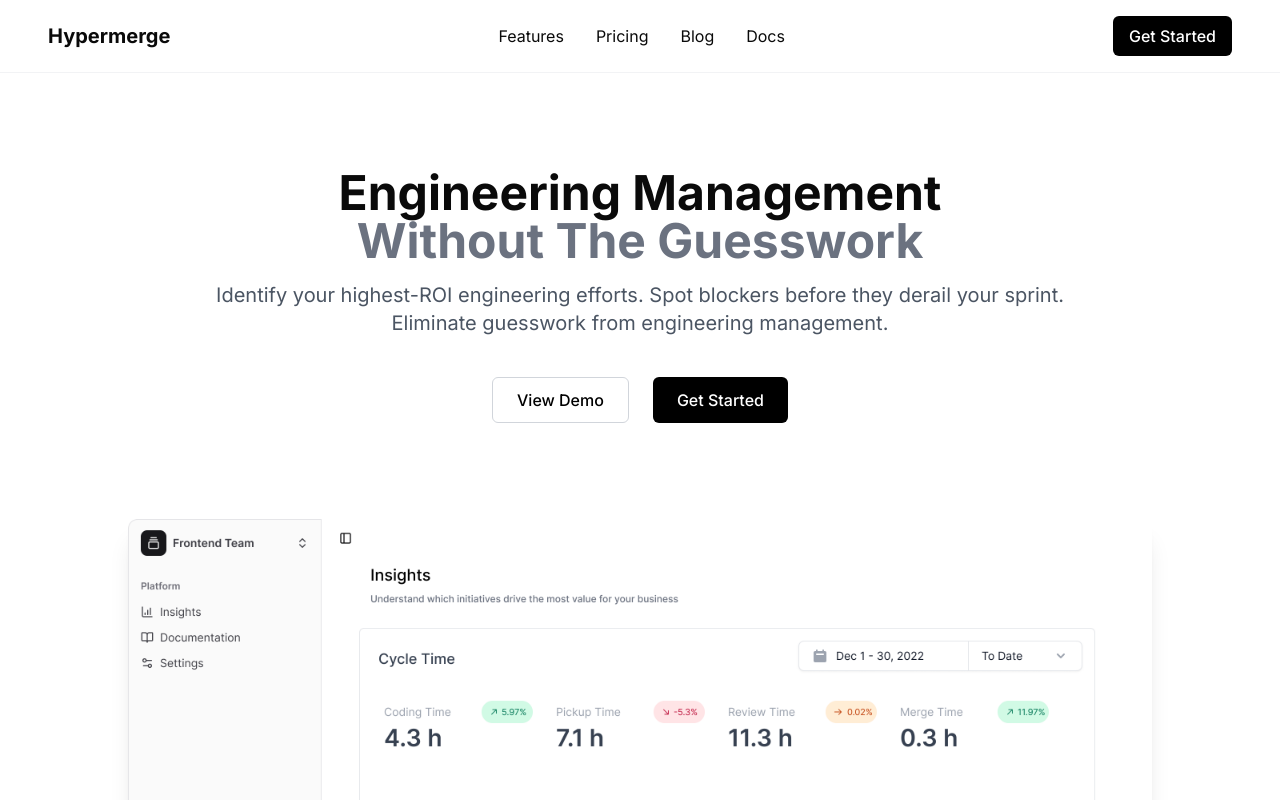
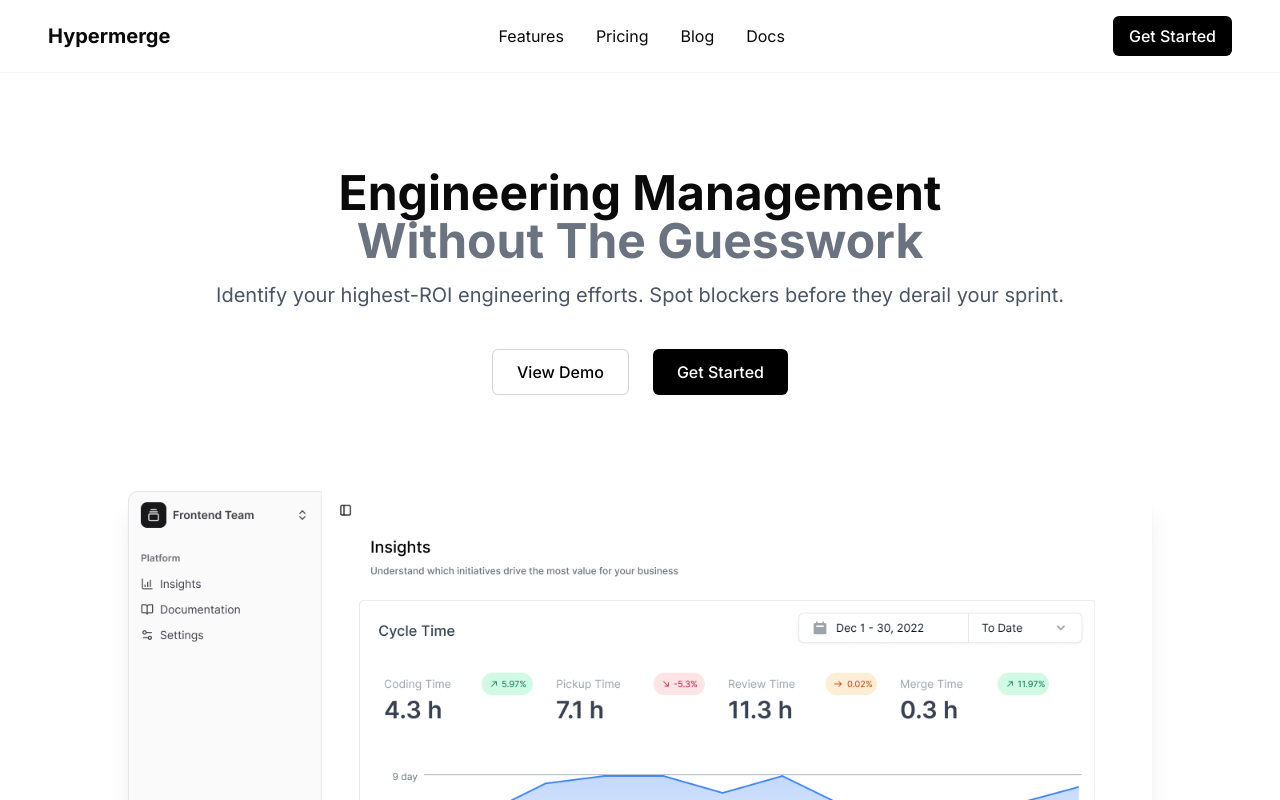
Before and after one commit to wizenheimer/hypermerge, a Next.js app: page / in a window 1280 px wide. Shown: the top 800 px of the page. Built offline with nearby package versions, Linux system fonts and the light colour scheme.

Commit message:
chore: fix typos

```diff
--- a/app/components/Hero.tsx
+++ b/app/components/Hero.tsx
@@ -9,11 +9,9 @@
                     <br />
                     <span className="text-gray-500">Without The Guesswork</span>
                 </h2>
-                <p className="text-lg md:text-xl mb-10 max-w-4xl mx-auto text-gray-600">
+                <p className="text-lg md:text-xl mb-10 mt-4 max-w-4xl mx-auto text-gray-600">
                     Identify your highest-ROI engineering efforts. Spot blockers before they derail
                     your sprint.
-                    <br className="hidden md:block" />
-                    Eliminate guesswork from engineering management.
                 </p>
                 <div className="flex flex-wrap justify-center gap-6">
                     <button className="bg-white text-black border border-gray-300 px-6 py-2.5 rounded-md font-medium hover:bg-gray-50 transition-colors">
```
